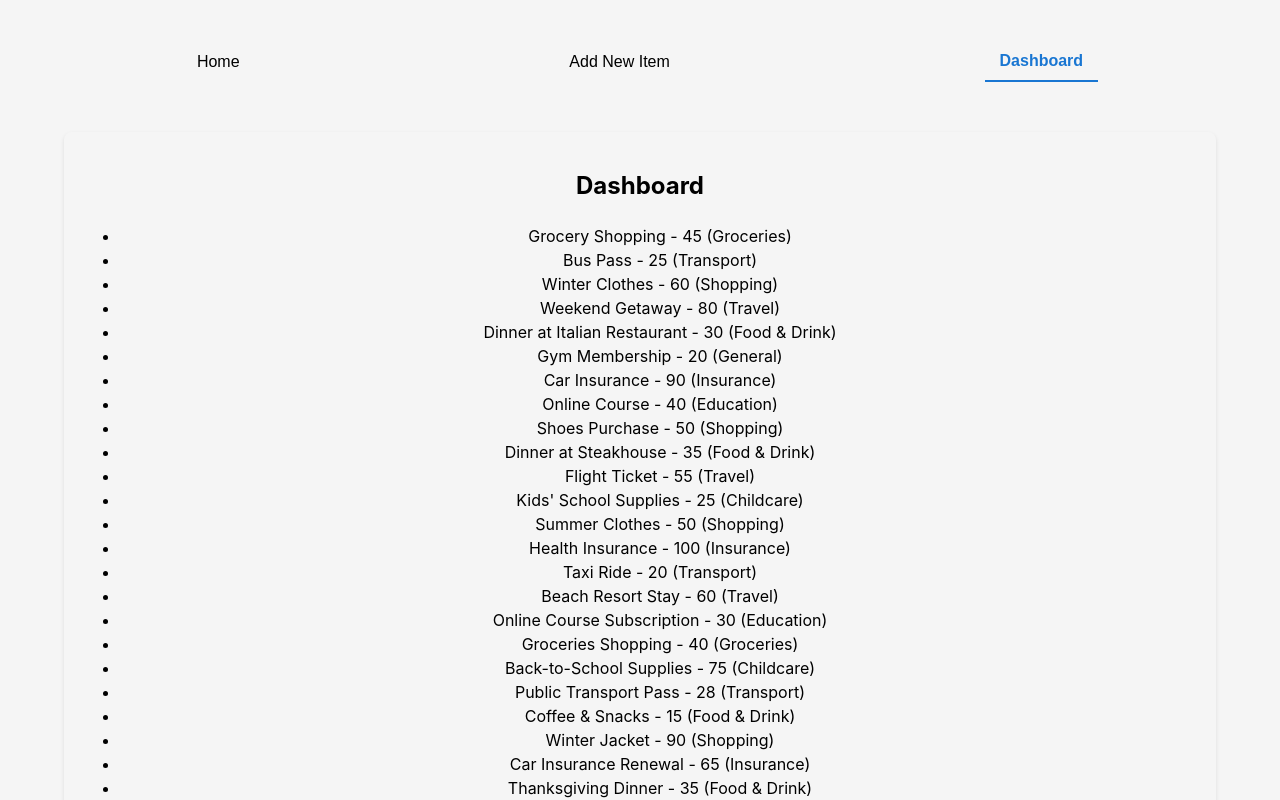
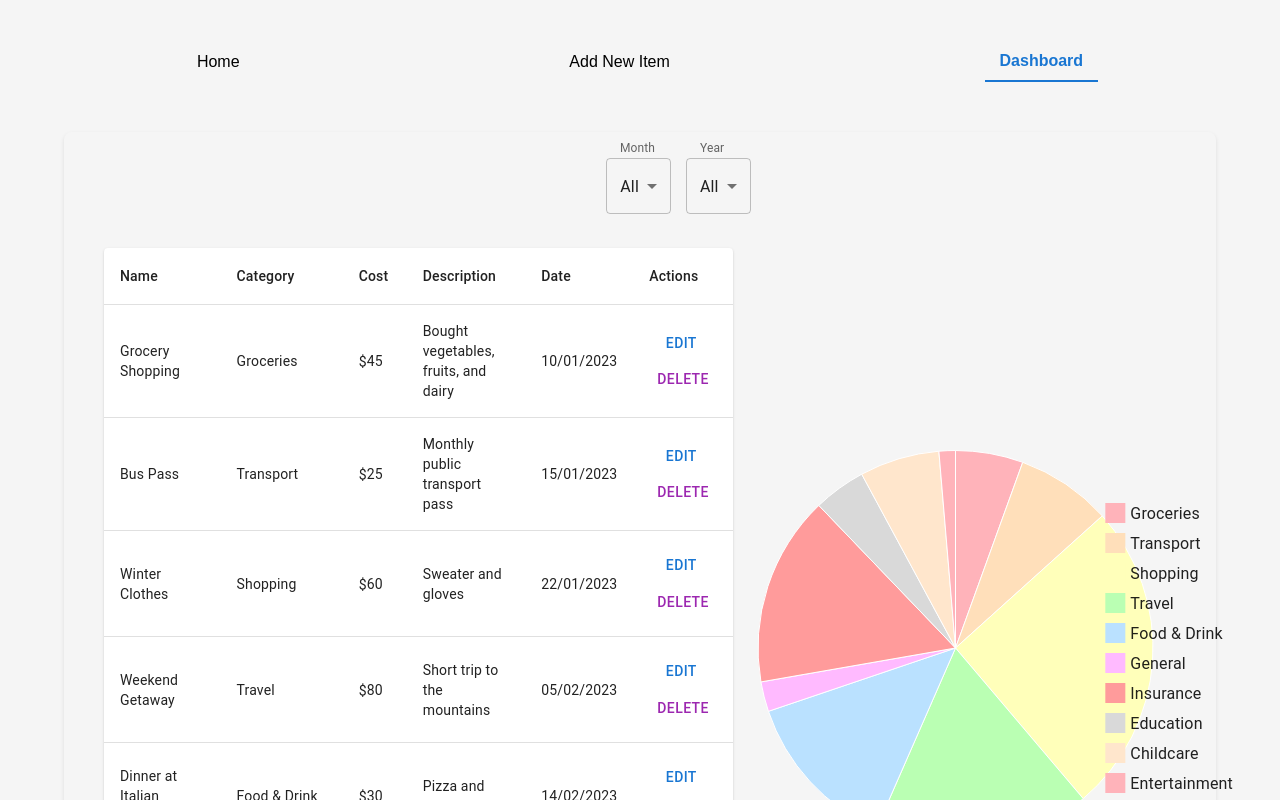
Before and after one commit to shaniKupiec/BudgetBuddy, a React (Vite) app: page / in a window 1280 px wide. Both pictures are taken after a click on the button "Dashboard". Shown: the top 800 px of the page. Built offline with nearby package versions, Linux system fonts and the light colour scheme.

Commit message:
add dashboard cmp

```diff
--- a/src/components/views/DashboardView/DashboardView.css
+++ b/src/components/views/DashboardView/DashboardView.css
@@ -0,0 +1,24 @@
+.dashboard-container {
+    display: grid;
+    grid-template-rows: 80px 1fr;
+    grid-template-columns: 3fr 1fr;
+    gap: 20px;
+    grid-template-areas:
+            "form form"
+            "table pie"
+}
+.form-container {
+    grid-area: form;
+}
+.form-container .MuiFormControl-root{
+    padding-top: 10px
+}
+.form-container .MuiFormControl-root:first-of-type{
+    margin-right: 15px
+}
+.table-container {
+    grid-area: table;
+}
+.pie-container {
+    grid-area: pie;
+}
--- /dev/null
+++ b/src/components/views/DashboardView/DashboardView.jsx
@@ -0,0 +1,137 @@
+import React, { useState } from "react";
+import { MenuItem, Select, FormControl, InputLabel, Container, Table, TableBody, TableCell, TableContainer, TableHead, TableRow, Paper, Button, Typography } from "@mui/material";
+import { PieChart } from "@mui/x-charts/PieChart";
+import "./DashboardView.css";
+
+const monthNames = ["January", "February", "March", "April", "May", "June", "July", "August", "September", "October", "November", "December"];
+
+const BudgetTable = ({ items }) => {
+  if (items.length === 0) {
+    return (
+      <Typography variant="h6" align="center">
+        No items found for this period.
+      </Typography>
+    );
+  }
+
+  return (
+    <TableContainer component={Paper}>
+      <Table>
+        <TableHead>
+          <TableRow>
+            <TableCell>Name</TableCell>
+            <TableCell>Category</TableCell>
+            <TableCell>Cost</TableCell>
+            <TableCell>Description</TableCell>
+            <TableCell>Date</TableCell>
+            <TableCell>Actions</TableCell>
+          </TableRow>
+        </TableHead>
+        <TableBody>
+          {items.map((item) => (
+            <TableRow key={item.id}>
+              <TableCell>{item.name}</TableCell>
+              <TableCell>{item.category}</TableCell>
+              <TableCell>${item.cost}</TableCell>
+              <TableCell>{item.description}</TableCell>
+              <TableCell>{new Date(item.time).toLocaleDateString("en-GB")}</TableCell>
+              <TableCell>
+                <Button color="primary">Edit</Button>
+                <Button color="secondary">Delete</Button>
+              </TableCell>
+            </TableRow>
+          ))}
+        </TableBody>
+      </Table>
+    </TableContainer>
+  );
+};
+
+const BudgetPieChart = ({ items }) => {
+  if (items.length === 0) {
+    return (
+      <Typography variant="h6" align="center">
+        No data available for this period.
+      </Typography>
+    );
+  }
+
+  const pastelColors = [
+    '#FFB3BA', '#FFDFBA', '#FFFFBA', '#BAFFB3', '#BAE1FF',
+    '#FFBAFF', '#FF9B9B', '#D9D9D9', '#FFE6CC'
+  ];
+
+  const categoryTotals = items.reduce((acc, item) => {
+    acc[item.category] = (acc[item.category] || 0) + item.cost;
+    return acc;
+  }, {});
+
+  const data = Object.keys(categoryTotals).map((category, index) => ({
+    id: index,
+    label: category,
+    value: categoryTotals[category],
+    color: pastelColors[index % pastelColors.length], // Cycle through pastel colors
+  }));
+
+  return <PieChart series={[{ data }]} width={500} height={800} />;
+};
+
+const DashboardView = ({ items }) => {
+  const [month, setMonth] = useState("all");
+  const [year, setYear] = useState("all");
+
+  const years = [...new Set(items.map((item) => new Date(item.time).getFullYear()))]
+  .sort((a, b) => b - a); // Sort in descending order
+
+  const handleMonthChange = (event) => {
+    setMonth(event.target.value);
+  };
+
+  const handleYearChange = (event) => {
+    setYear(event.target.value);
+  };
+
+  const filteredItems = items.filter((item) => {
+    const itemDate = new Date(item.time);
+    return (month === "all" || itemDate.getMonth() + 1 === parseInt(month)) && (year === "all" || itemDate.getFullYear() === parseInt(year));
+  });
+
+  console.log('items',items)
+
+  return (
+    <Container className="dashboard-container">
+      <div className="form-container">
+        <FormControl>
+          <InputLabel>Month</InputLabel>
+          <Select value={month} onChange={handleMonthChange}>
+            <MenuItem value="all">All</MenuItem>
+            {monthNames.map((name, index) => (
+              <MenuItem key={index} value={index + 1}>
+                {name}
+              </MenuItem>
+            ))}
+          </Select>
+        </FormControl>
+        <FormControl>
+          <InputLabel>Year</InputLabel>
+          <Select value={year} onChange={handleYearChange}>
+            <MenuItem value="all">All</MenuItem>
+            {years.map((yr) => (
+              <MenuItem key={yr} value={yr}>
+                {yr}
+              </MenuItem>
+            ))}
+          </Select>
+        </FormControl>
+      </div>
+      <div className="table-container">
+        <BudgetTable items={filteredItems} />
+      </div>
+      <div className="pie-container">
+        <BudgetPieChart items={filteredItems} />
+      </div>
+    </Container>
+  );
+};
+
+export default DashboardView;
--- a/src/components/views/DashboardView/DashboardView.tsx
+++ /dev/null
@@ -1,19 +0,0 @@
-import React from 'react';
-import './DashboardView.css'
-
-const DashboardView = ({ items }) => {
-    return (
-        <div>
-            <h2>Dashboard</h2>
-            <ul>
-                {items.map((item) => (
-                    <li key={item.id}>
-                        {item.name} - {item.cost} ({item.category})
-                    </li>
-                ))}
-            </ul>
-        </div>
-    );
-};
-
-export default DashboardView;
```
